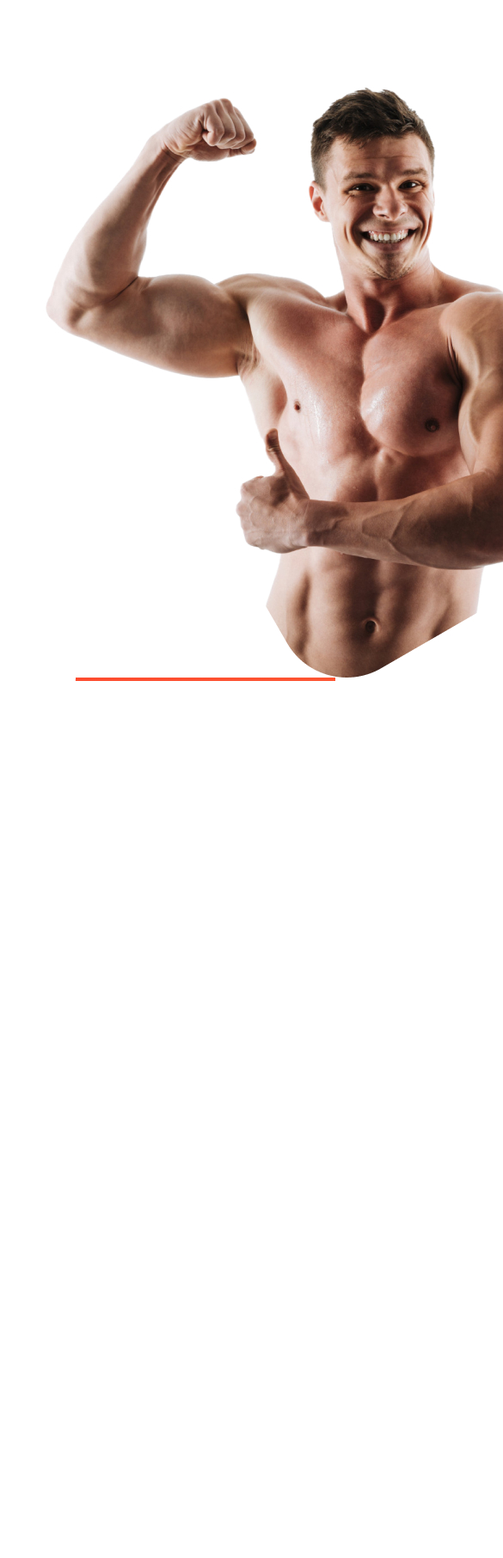
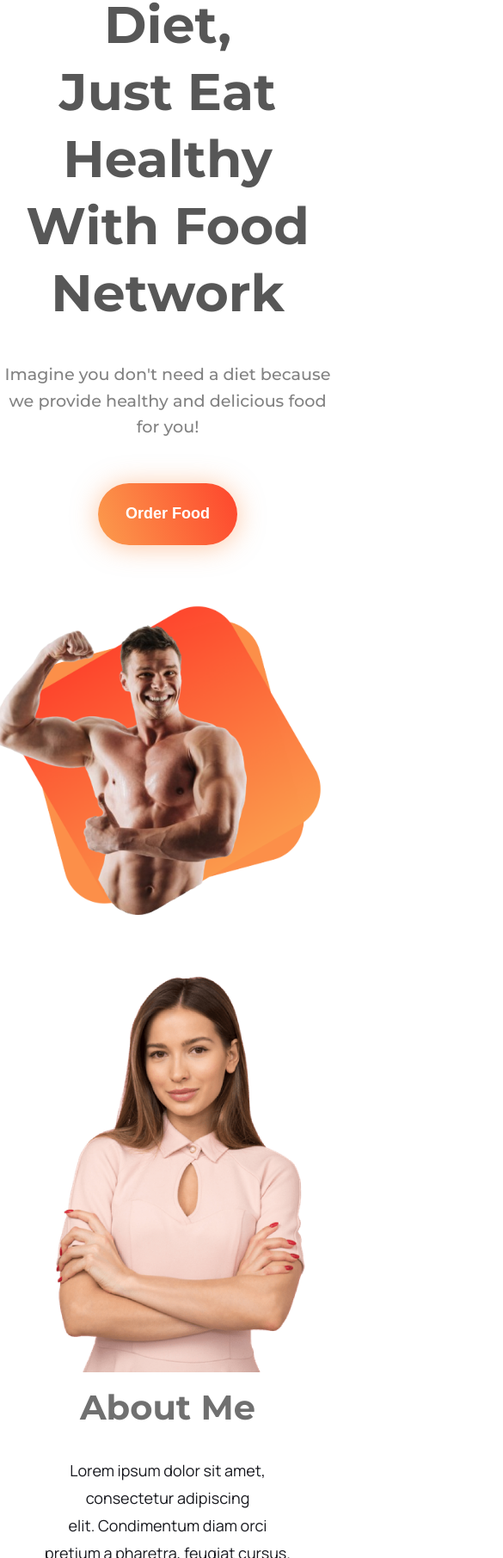
Before and after one commit to ismail-dev-code/eat-healthy, a plain HTML site: page index.html in a window 390 px wide. Shown: the part 188-2000 px from the top of the page at 86% size, 585 px wide, since content can reach past the window. Before the commit the page ends 980 px from the top, so only its background shows below. Drawn offline with Linux system fonts and the light colour scheme.

Commit message:
header and about section added with responsive

```diff
--- a/index.html
+++ b/index.html
@@ -7,20 +7,39 @@
     <link rel="stylesheet" href="styles/style.css" />
   </head>
   <body>
-    <header class="Montserrat-serif">
+    <header class="header Montserrat-serif">
       <div class="header-details">
-        <h1>Skip The Diet, Just Eat Healthy With Food Network</h1>
+        <h1>
+          <span style="color: #fba24f">Skip</span> The Diet, <br />
+          Just Eat Healthy <br />
+          With Food Network
+        </h1>
         <p>
           Imagine you don't need a diet because we provide healthy and delicious
           food for you!
         </p>
-        <button>Order Food</button>
+        <button class="btn-primary">Order Food</button>
       </div>
       <div class="header-img">
-        <img src="images/male/Hero Image.jpg" alt="" />
+        <img src="images/male/Hero_Image.png" alt="" />
       </div>
     </header>
-    <main></main>
+    <main>
+      <section class="about-me Montserrat-serif">
+        <div class="about-parent">
+          <div class="about-img">
+            <img src="images/female/Person Image.png" alt="" />
+          </div>
+          <div class="about-details">
+            <h1>About Me</h1>
+            <p>Lorem ipsum dolor sit amet, consectetur adipiscing <br> elit. Condimentum diam orci pretium a pharetra, feugiat cursus. Dictumst <br>risus, sem egestas odio cras adipiscing vulputate. Nisi, risus in suscipit non. Non commodo volutpat, pharetra, vel.</p>
+            <button class="btn-primary">
+              Contact Me
+            </button>
+          </div>
+        </div>
+      </section>
+    </main>
     <footer></footer>
   </body>
 </html>
--- a/styles/style.css
+++ b/styles/style.css
@@ -21,6 +21,149 @@
 }
 
 /* header styles  */
+.header {
+  display: flex;
+  justify-content: center;
+  align-items: center;
+  max-width: 1220px;
+  margin: 0 auto;
+}
+.header-details h1 {
+  margin-top: 100px;
+  font-size: 60px;
+  font-weight: 700;
+  line-height: 130%;
+  letter-spacing: -2%;
+  text-align: left;
+  color: #575757;
+  margin-bottom: 40px;
+}
+.header-details p {
+  color: rgb(130, 130, 130);
+  font-size: 1.2rem;
+  font-weight: 500;
+  line-height: 160%;
+  letter-spacing: -2%;
+  text-align: left;
+  max-width: 650px;
+  margin-bottom: 50px;
+}
+.btn-primary {
+  padding: 24px 32px;
+  border-radius: 100px;
+  border-radius: 100px;
+  box-shadow: 0px 2px 30px 0px rgba(252, 143, 73, 0.5);
+  background: linear-gradient(
+    69.4deg,
+    rgb(251, 162, 79) -6.919%,
+    rgb(255, 30, 30) 144.985%
+  );
+  color: #ffffff;
+  font-size: 18px;
+  font-weight: 600;
+  line-height: 130%;
+  letter-spacing: 0%;
+  border: none;
+}
 .header-img {
+  margin-top: 50px;
   background-image: url("../images/shapes/Group\ 8450.png");
+  background-repeat: no-repeat;
+  background-position: center;
+  background-size: contain;
 }
+.header-img img {
+  width: 100%;
+  position: relative;
+  left: -53px;
+  top: -18px;
+  /* transform: translate(-10px); */
+}
+/* header section end */
+
+/* about me section start  */
+.about-me {
+  background-image: url("../images/shapes/7.png");
+  background-repeat: no-repeat;
+  background-size: contain;
+  background-position: center;
+  margin: 150px auto;
+  max-width: 1440px;
+  padding: 50px;
+}
+.about-details {
+  display: flex;
+  flex-direction: column;
+  justify-content: center;
+  align-items: center;
+}
+.about-details h1 {
+  max-width: 450px;
+  color: rgb(112, 112, 112);
+  font-size: 40px;
+  font-weight: 700;
+  line-height: 54px;
+  letter-spacing: 0%;
+  margin-bottom: 30px;
+}
+.about-details p {
+  color: rgb(24, 25, 31);
+  font-family: "Manrope", serif;
+  font-size: 18px;
+  font-weight: 400;
+  line-height: 32px;
+  letter-spacing: 0%;
+  text-align: center;
+  margin-bottom: 50px;
+}
+.about-parent {
+  display: flex;
+  justify-content: space-between;
+  align-items: center;
+  text-align: center;
+}
+.about-img {
+  max-width: 300px;
+}
+.about-img img {
+  width: 100%;
+  position: relative;
+  left: 100px;
+  top: 54px;
+}
+
+@media screen and (max-width: 576px) {
+  .header {
+    flex-direction: column;
+  }
+  .header-details h1 {
+    text-align: center;
+  }
+  .header-details p {
+    text-align: center;
+  }
+  .btn-primary {
+    display: flex;
+    margin: 0 auto;
+  }
+
+  .header-img img {
+    position: relative;
+    left: -38px;
+    top: -13px;
+  }
+  .about-me {
+    background: none;
+    margin-top: 15px;
+  }
+  .about-parent {
+    flex-direction: column;
+  }
+  .about-img img {
+    width: 100%;
+    position: relative;
+    top: -10px;
+    left: 15px;
+
+  }
+}
```
Also changed, not shown: images/male/Hero Image.jpg (deleted), images/male/Hero_Image.png (added), 1 other file.
